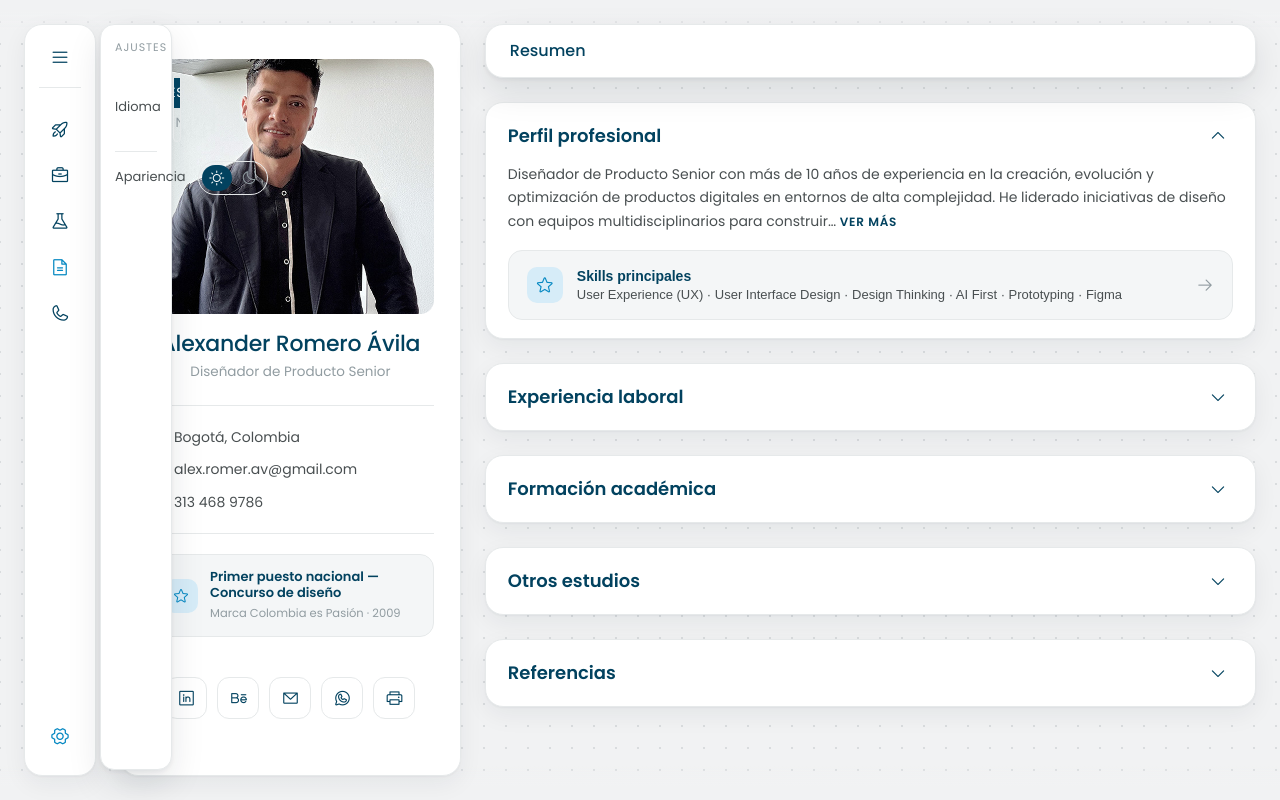
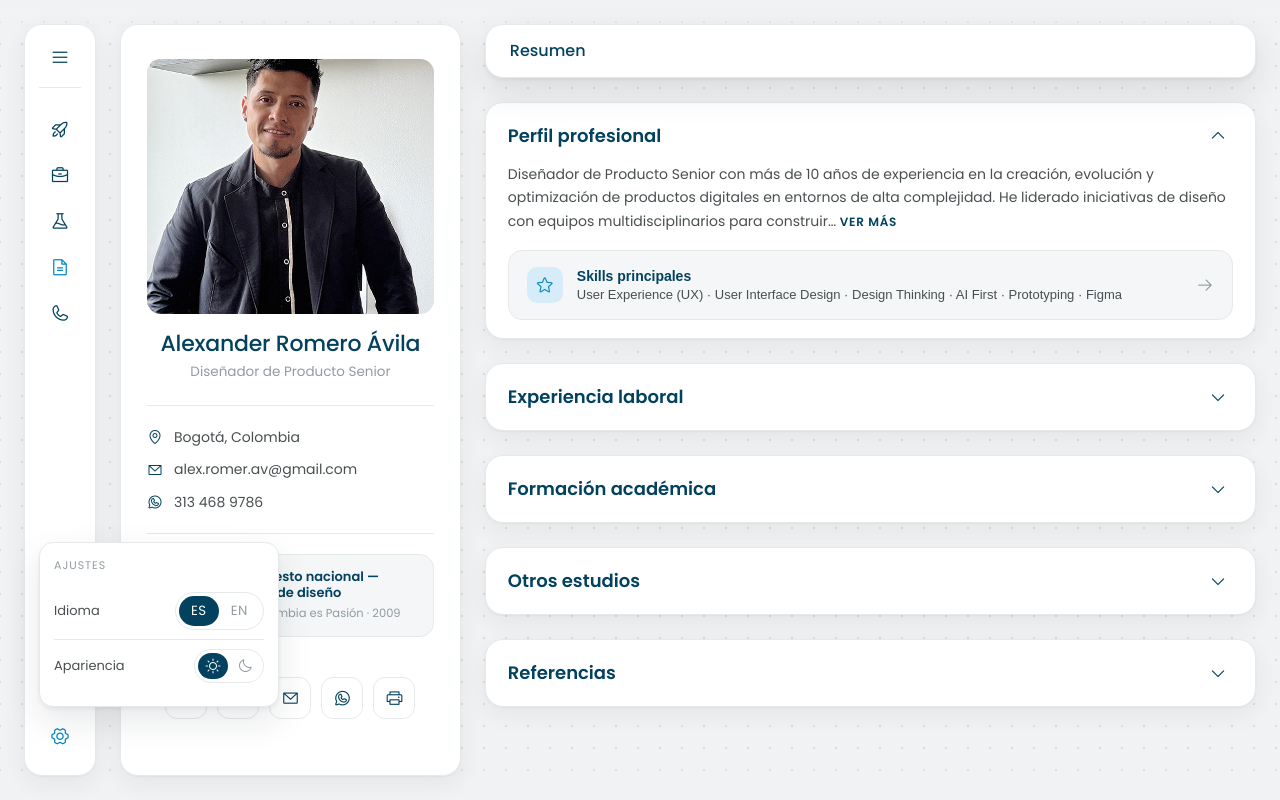
Before and after one commit to ThiagoAlex0919/CurriculumVitae, a Next.js app: page /hoja-de-vida in a window 1280 px wide. Both pictures are taken after a click on the button "Ajustes". Built offline with nearby package versions, Linux system fonts and the light colour scheme.

Commit message:
fix: menu de ajustes en portal (posicion calculada, sin recortes)

```diff
--- a/app/globals.css
+++ b/app/globals.css
@@ -1245,16 +1245,9 @@ p {
   outline: 2px solid var(--accent);
   outline-offset: 2px;
 }
-/* menú fijo para escapar del overflow:hidden del sidebar */
-.settings-menu.sidebar {
-  position: fixed;
-  left: 26px;
-  bottom: 132px;
-  width: 236px;
-}
-.app-shell[data-collapsed="true"] .settings-menu.sidebar {
-  left: 100px;
-  bottom: 30px;
+/* menú del engranaje: se renderiza en un portal (position fija por inline) */
+.settings-menu--float {
+  z-index: 300;
 }
 .settings-title {
   font-size: 11px;
--- a/components/Settings.tsx
+++ b/components/Settings.tsx
@@ -1,6 +1,7 @@
 "use client";
 
 import { useEffect, useRef, useState } from "react";
+import { createPortal } from "react-dom";
 import { useI18n } from "@/lib/i18n";
 import { useTheme } from "@/lib/theme";
 import { ui } from "@/lib/content";
@@ -16,11 +17,16 @@ export default function Settings({
   const { t, locale, setLocale } = useI18n();
   const { theme, setTheme } = useTheme();
   const [open, setOpen] = useState(false);
-  const ref = useRef<HTMLDivElement>(null);
+  const [pos, setPos] = useState<{ left: number; bottom: number } | null>(null);
+  const wrapRef = useRef<HTMLDivElement>(null);
+  const menuRef = useRef<HTMLDivElement>(null);
+  const btnRef = useRef<HTMLButtonElement>(null);
 
   useEffect(() => {
     const onDoc = (e: MouseEvent) => {
-      if (ref.current && !ref.current.contains(e.target as Node)) setOpen(false);
+      const n = e.target as Node;
+      if (wrapRef.current?.contains(n) || menuRef.current?.contains(n)) return;
+      setOpen(false);
     };
     const onEsc = (e: KeyboardEvent) => {
       if (e.key === "Escape") setOpen(false);
@@ -33,11 +39,17 @@ export default function Settings({
     };
   }, []);
 
-  const menu = (
-    <div
-      className={`settings-menu ${variant === "sidebar" ? "sidebar" : placement}`}
-      role="menu"
-    >
+  const toggle = () => {
+    if (!open && variant === "sidebar" && btnRef.current) {
+      const r = btnRef.current.getBoundingClientRect();
+      // menú fijo, anclado al botón: se abre hacia arriba
+      setPos({ left: r.left, bottom: window.innerHeight - r.top + 8 });
+    }
+    setOpen((o) => !o);
+  };
+
+  const menuInner = (
+    <>
       <div className="settings-title">{t(ui.settings.title)}</div>
 
       <div className="settings-row">
@@ -87,15 +99,16 @@ export default function Settings({
           </button>
         </div>
       </div>
-    </div>
+    </>
   );
 
   if (variant === "sidebar") {
     return (
-      <div className="settings settings--sidebar" ref={ref}>
+      <div className="settings settings--sidebar" ref={wrapRef}>
         <button
+          ref={btnRef}
           className={`sb-link sb-settings ${open ? "on" : ""}`}
-          onClick={() => setOpen((o) => !o)}
+          onClick={toggle}
           aria-label={t(ui.settings.title)}
           aria-expanded={open}
         >
@@ -107,13 +120,32 @@ export default function Settings({
           </span>
           <span className="sb-tip">{t(ui.settings.title)}</span>
         </button>
-        {open && menu}
+
+        {open &&
+          pos &&
+          typeof document !== "undefined" &&
+          createPortal(
+            <div
+              ref={menuRef}
+              className="settings-menu settings-menu--float"
+              role="menu"
+              style={{
+                position: "fixed",
+                left: pos.left,
+                bottom: pos.bottom,
+                width: 240,
+              }}
+            >
+              {menuInner}
+            </div>,
+            document.body
+          )}
       </div>
     );
   }
 
   return (
-    <div className="settings" ref={ref}>
+    <div className="settings" ref={wrapRef}>
       <button
         className={`settings-btn ${open ? "on" : ""}`}
         onClick={() => setOpen((o) => !o)}
@@ -122,7 +154,11 @@ export default function Settings({
       >
         <Icon name="gear" size={20} />
       </button>
-      {open && menu}
+      {open && (
+        <div className={`settings-menu ${placement}`} role="menu" ref={menuRef}>
+          {menuInner}
+        </div>
+      )}
     </div>
   );
 }
```
